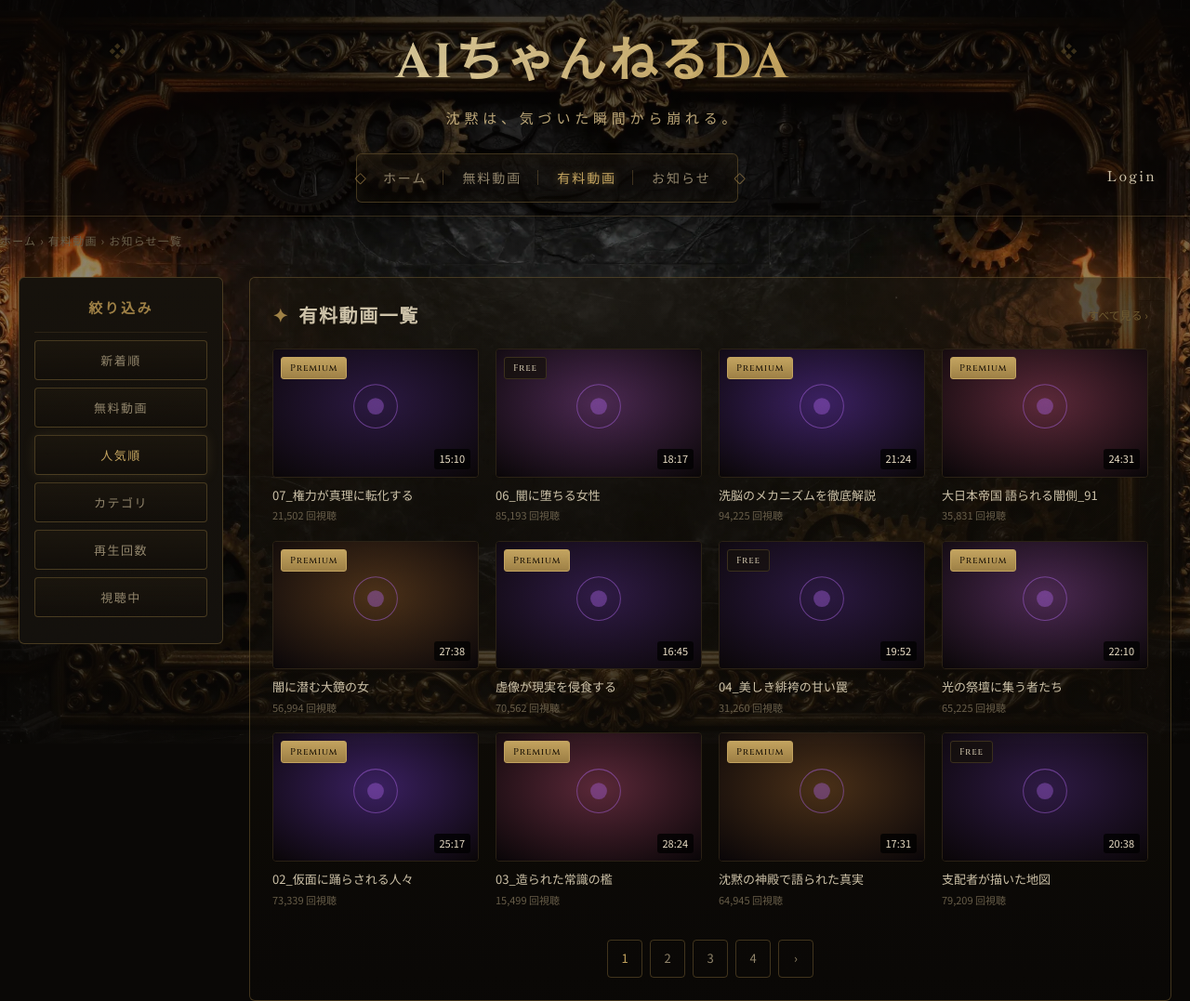
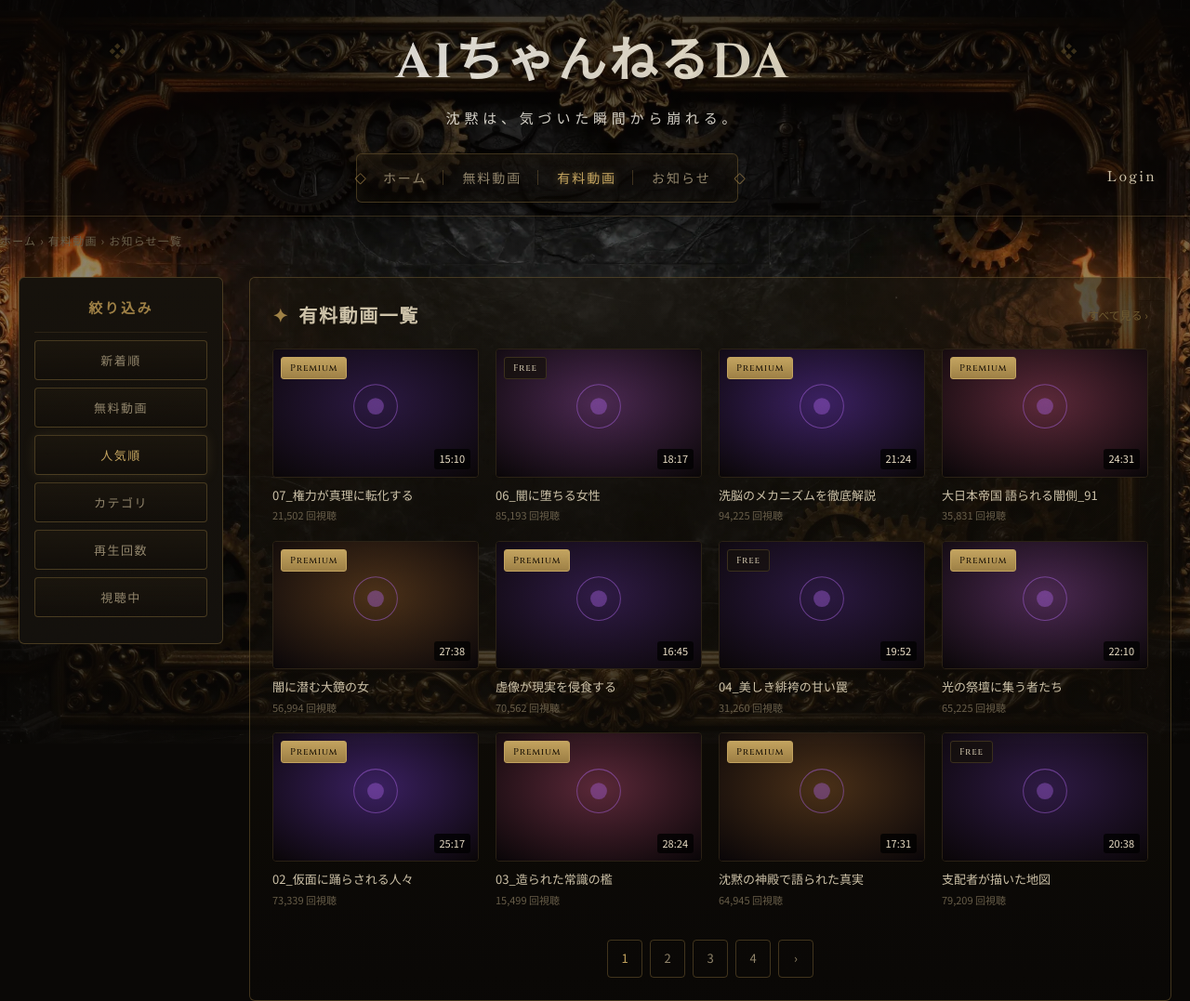
Before and after one commit to jplabdiamond-jpg/ai-channel-da-demo, a plain HTML site: page list.html in a window 1280 px wide. Shown: the top 1077 px of the page at 93% size. Drawn offline with Linux system fonts and the light colour scheme.

Commit message:
Add files via upload

```diff
--- a/list.html
+++ b/list.html
@@ -23,8 +23,8 @@ a{color:inherit;text-decoration:none}
 .topbar{position:relative;padding:26px 0 14px;background:rgba(4,3,2,.50);border-bottom:1px solid rgba(201,164,92,.22);box-shadow:0 6px 24px rgba(0,0,0,.5)}
 .brand{text-align:center;padding-bottom:18px;position:relative}
 .brand h1{font-family:"Cinzel","Shippori Mincho",serif;font-weight:700;font-size:clamp(28px,5vw,52px);letter-spacing:.06em;
-  background:linear-gradient(180deg,#f5e2a8,#d9b15e 45%,#a07c34);-webkit-background-clip:text;background-clip:text;color:transparent}
-.brand .tagline{font-family:"Shippori Mincho",serif;color:#d9c08a;font-size:clamp(11px,1.6vw,15px);letter-spacing:.32em;margin-top:6px}
+  background:linear-gradient(180deg,#ffffff,#f6ecd2 50%,#e3cd9c);-webkit-background-clip:text;background-clip:text;color:transparent}
+.brand .tagline{font-family:"Shippori Mincho",serif;color:#f7f3e8;font-size:clamp(11px,1.6vw,15px);letter-spacing:.32em;margin-top:6px}
 /* nav framed (原画の金枠メニュー再現) */
 .nav{display:inline-flex;justify-content:center;align-items:center;gap:2px;flex-wrap:wrap;
   padding:6px 10px;margin:4px auto 0;border:1px solid rgba(201,164,92,.45);border-radius:6px;
@@ -139,7 +139,7 @@ a{color:inherit;text-decoration:none}
 
   /* タイトルの金が揺らめくシマー */
   .brand h1{
-    background:linear-gradient(100deg,#a07c34 0%,#d9b15e 30%,#fbeec0 48%,#d9b15e 66%,#a07c34 100%);
+    background:linear-gradient(100deg,#e3cd9c 0%,#f6ecd2 30%,#ffffff 48%,#f6ecd2 66%,#e3cd9c 100%);
     background-size:280% 100%;
     -webkit-background-clip:text;background-clip:text;color:transparent;
     animation:goldShimmer 7s ease-in-out infinite}
```
Also changed, not shown: index.html (+3 -3 lines), watch.html (+3 -3 lines).
